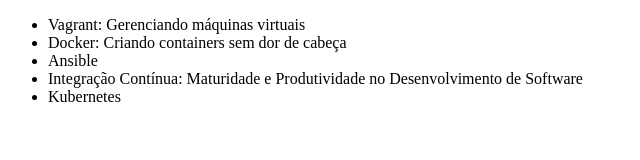
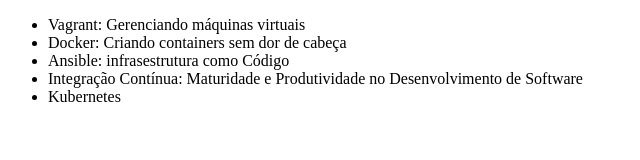
Before and after one commit to Artur-chagas-shu/git-curso, a plain HTML site: page index.html in a window 1280 px wide. Shown: the whole page, without its empty margins (0-640 px from the left). Drawn offline with Linux system fonts and the light colour scheme.

Commit message:
mudando nome Ansible

```diff
--- a/index.html
+++ b/index.html
@@ -8,7 +8,7 @@
     <ul>
         <li>Vagrant: Gerenciando máquinas virtuais</li>
         <li>Docker: Criando containers sem dor de cabeça</li>
-        <li>Ansible</li>
+        <li>Ansible: infrasestrutura como Código</li>
         <li>Integração Contínua: Maturidade e Produtividade no Desenvolvimento de Software</li>
         <li>Kubernetes</li>
     </ul>
```
